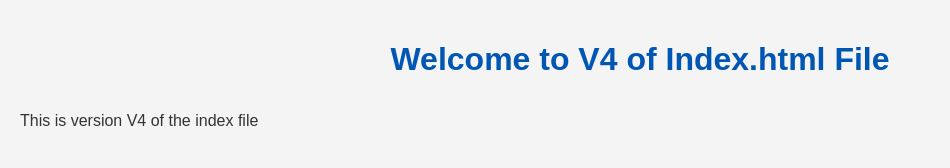
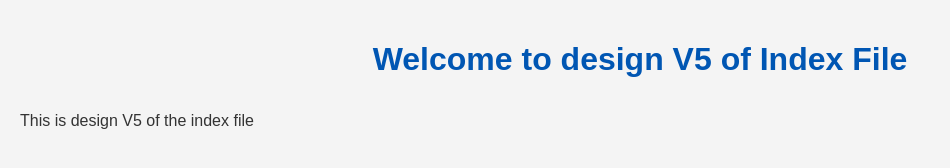
Before and after one commit to knandiGit/githubrepo, a plain HTML site: page index.html in a window 1280 px wide. Shown: the whole page, without its empty margins (0-950 px from the left). Drawn offline with Linux system fonts and the light colour scheme.

Commit message:
commiting design V5

```diff
--- a/index.html
+++ b/index.html
@@ -7,7 +7,7 @@
 	<link rel="stylesheet" href="styles.css">
 </head>
 <body>
-	<h1>Welcome to V4 of Index.html File</h1>
-	<p>This is version V4 of the index file</p>
+	<h1>Welcome to design V5 of Index File</h1>
+	<p>This is design V5 of the index file</p>
 </body>
 </html>
```
